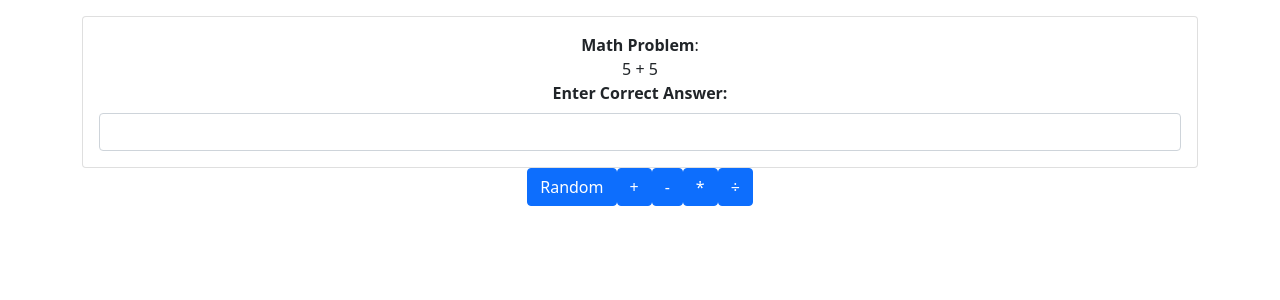
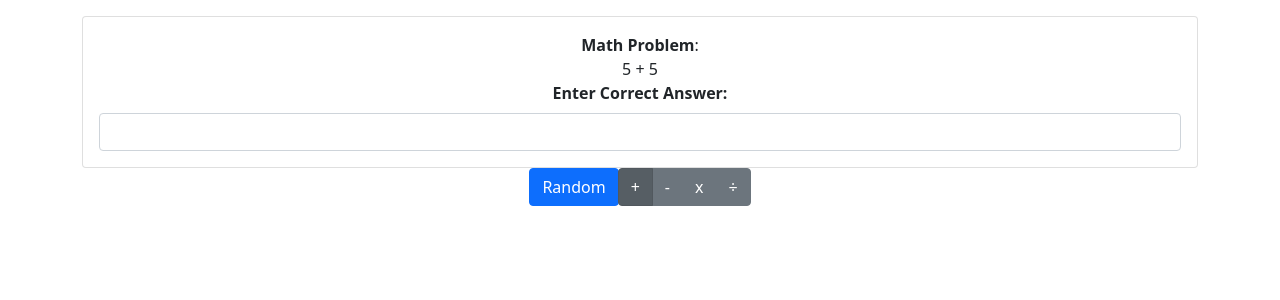
Before and after one commit to aerusin/reactcardgame, a React (Create React App) app: page / in a window 1280 px wide. Shown: the top 300 px of the page. Built offline with nearby package versions, Linux system fonts and the light colour scheme.

Commit message:
created card selector

```diff
--- a/src/App.tsx
+++ b/src/App.tsx
@@ -6,10 +6,10 @@ import { DisplayCard } from './components/DisplayCard';
 import { ControlPanel } from './components/ControlPanel'
 //import { Timer } from './components/Timer'
 import { Container, Row } from 'react-bootstrap'
-import { Card } from './interfaces/card';
+import { Card, CardKind } from './interfaces/card';
 function App(): JSX.Element {
   const [activeCard, setActiveCard] = useState<Card>(CARDS[0] as Card);
-  const [cardKind, setCardKind] = useState<string>("addition");
+  const [cardKind, setCardKind] = useState<CardKind>(CardKind.Addition);
   const [answer, setAnswer] =useState<string>("");
   const [expected, setExpected] =useState<string>("");
   //const [counter, setCounter] =React.useState(60);
@@ -22,10 +22,10 @@ function App(): JSX.Element {
   return (
     <Container className="App">
       <Row>
-      <DisplayCard card={activeCard} setCard={setActiveCard}></DisplayCard>
+      <DisplayCard card={activeCard} setCard={setActiveCard} cardKind={cardKind}></DisplayCard>
       </Row>
       <Row>
-      <ControlPanel setCard={setActiveCard} ></ControlPanel>
+      <ControlPanel setCard={setActiveCard} cardKind={cardKind} setCardKind={setCardKind} ></ControlPanel>
       </Row>
       </Container>
   );
--- /dev/null
+++ b/src/components/CardKindSelector.tsx
@@ -0,0 +1,32 @@
+import { useState } from 'react';
+import { Button, ButtonGroup, Col, ToggleButton } from 'react-bootstrap';
+import { CardKind } from '../interfaces/card';
+
+export function CardKindSelector({cardKind, setCardKind}: {cardKind: CardKind, setCardKind: (c: CardKind)=>void}): JSX.Element {
+  const [checked, setChecked] = useState(false);
+  const [radioValue, setRadioValue] = useState('1');
+  const radios = [
+      { name: '+', value: CardKind.Addition },
+      { name: '-', value: CardKind.Subtraction },
+      { name: 'x', value: CardKind.Multiplication },
+      { name: '÷', value: CardKind.Division }
+    ];
+    return (
+    <ButtonGroup>
+        {radios.map((radio, idx) => (
+         <ToggleButton
+          key={idx}
+          id={`radio-${idx}`}
+          type="radio"
+          variant="secondary"
+          name="radio"
+          value={radio.value}
+          checked={cardKind === radio.value}
+          onChange={(e) => setCardKind((e.currentTarget.value) as CardKind)}
+          >
+          {radio.name}
+        </ToggleButton>
+      ))}
+    </ButtonGroup>)
+    console.log(cardKind)
+}
--- a/src/components/ControlPanel.tsx
+++ b/src/components/ControlPanel.tsx
@@ -1,12 +1,16 @@
 import { Button, Col } from 'react-bootstrap';
-import { Card } from '../interfaces/card';
+import { Card, CardKind } from '../interfaces/card';
 import CARDS from '../assets/cards.json'
 import { getRandomElement } from '../utilities/data';
+import { CardKindSelector } from './CardKindSelector';
 
-export function ControlPanel({setCard}: {setCard: (c: Card)=>void}): JSX.Element {
+export function ControlPanel({setCard, cardKind, setCardKind}: {setCard: (c: Card)=>void, cardKind: CardKind, setCardKind: (c: CardKind)=>void}): JSX.Element {
 
     function setRandomCard() {
         setCard(getRandomElement(CARDS as Card[]))
+    }
+    function cardChange() {
+        setCard(getRandomElement((CARDS as Card[]).filter((card: Card) => card.kind === cardKind)))
     }
     function setCardAdd(){
         setCard(getRandomElement((CARDS as Card[]).filter((card: Card) => card.kind === "Addition Problems")))
@@ -20,12 +24,11 @@ export function ControlPanel({setCard}: {setCard: (c: Card)=>void}): JSX.Element
     function setCardDiv(){
         setCard(getRandomElement((CARDS as Card[]).filter((card: Card) => card.kind === "Division Problems")))
     }
+    console.log(cardKind)
+    //setCard(getRandomElement((CARDS as Card[]).filter((card: Card) => card.kind === cardKind)))
     return <Col>
     <Button onClick={setRandomCard}>Random</Button>
-    <Button onClick={setCardAdd}>+</Button>
-    <Button onClick={setCardSub}>-</Button>
-    <Button onClick={setCardMul}>*</Button>
-    <Button onClick={setCardDiv}>÷</Button>
+    <CardKindSelector cardKind = {cardKind} setCardKind = {setCardKind}></CardKindSelector>
     </Col>
 
 }
```
Also changed, not shown: src/components/DisplayCard.tsx (+6 -5 lines).
